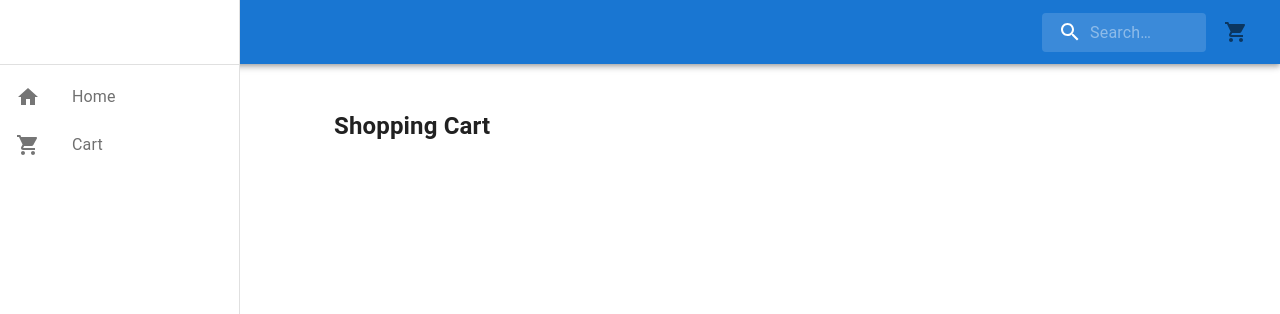
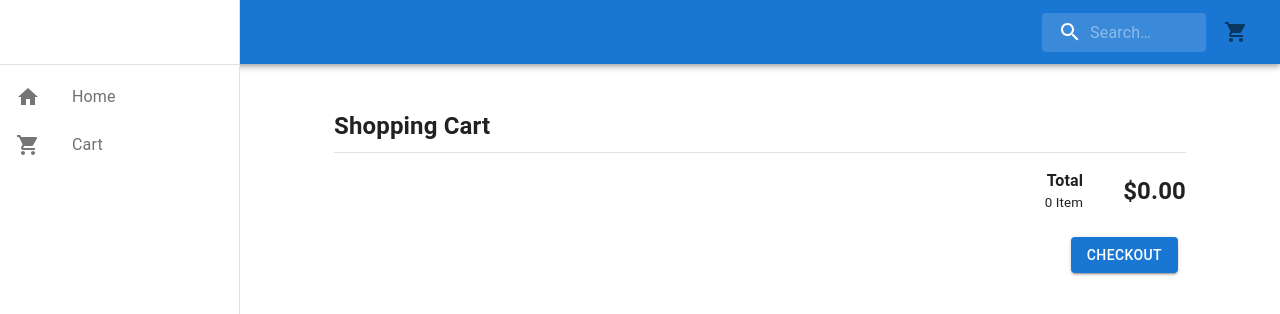
Before and after one commit to sahandinuka1995/treinetic-assignment, a React (Create React App) app: page /cart in a window 1280 px wide. Shown: the top 314 px of the page. Built offline with nearby package versions, Linux system fonts and the light colour scheme.

Commit message:
implement shopping cart total calculation

```diff
--- a/src/index.css
+++ b/src/index.css
@@ -39,3 +39,7 @@ code {
 .text-grey {
     color: #707070;
 }
+
+.justify-content-end{
+    justify-content: end;
+}
--- a/src/views/cart.tsx
+++ b/src/views/cart.tsx
@@ -1,4 +1,15 @@
-import {Box, Card, CardActionArea, CardContent, CardMedia, Container, Grid, Typography} from "@mui/material";
+import {
+    Box,
+    Card,
+    CardActionArea,
+    CardContent,
+    CardMedia,
+    Container,
+    Divider,
+    Grid,
+    Typography,
+    Button
+} from "@mui/material";
 import * as React from "react";
 import QuantityInput from "../components/quantityInput";
 import {useDispatch, useSelector} from "react-redux";
@@ -7,12 +18,15 @@ import {changeQty, remove} from "../app/cartSlice";
 const Cart = () => {
     const dispatch = useDispatch()
     const cart = useSelector((state: any) => state.cart.value)
+    let totalPrice = 0
 
     return <Container maxWidth="md">
         <h2>Shopping Cart</h2>
         <Grid container spacing={{xs: 1, md: 4}} columns={{md: 12}}>
             {
-                cart.map((item: any, i: number) => <Grid item md={12} key={i}>
+                cart.map((item: any, i: number) => {
+                    totalPrice += (item.price * item.qty)
+                    return <Grid item md={12} key={i}>
                         <Card>
                             <CardActionArea>
                                 <Box sx={{display: 'flex', flexDirection: 'row', alignItems: 'center'}}>
@@ -48,16 +62,38 @@ const Cart = () => {
                                         marginLeft: 20
                                     }}
                                          className={'d-flex'}>
-                                    <h2 style={{marginBottom: 10}}>$232</h2>
+                                        <h2 style={{marginBottom: 10}}>${item.price}</h2>
                                         <label style={{color: 'red', cursor: 'pointer'}}
                                                onClick={() => dispatch(remove(item))}>Remove</label>
                                     </div>
                                 </Box>
                             </CardActionArea>
                         </Card>
-                </Grid>)
+                    </Grid>
+                })
             }
         </Grid>
+        <Divider style={{marginTop: 20}}/>
+
+        <div className={'d-flex align-items-center justify-content-end'}>
+            <div>
+                <h4 className={'d-flex justify-content-end'} style={{marginBottom: 0, marginTop: 0}}>Total</h4>
+                <small className={'d-flex justify-content-end'}
+                       style={{marginTop: 0}}>{cart.length} Item{cart.length > 1 ? 's' : ''}</small>
+            </div>
+
+            <h2 style={{marginLeft: 40}}>${Number.parseFloat(totalPrice.toString()).toFixed(2)}</h2>
+        </div>
+
+        <Box
+            m={1}
+            //margin
+            display="flex"
+            justifyContent="flex-end"
+            alignItems="flex-end"
+        >
+            <Button variant="contained">Checkout</Button>
+        </Box>
     </Container>
 }
 
```
Lines whose indentation alone changed are shown as unchanged.
